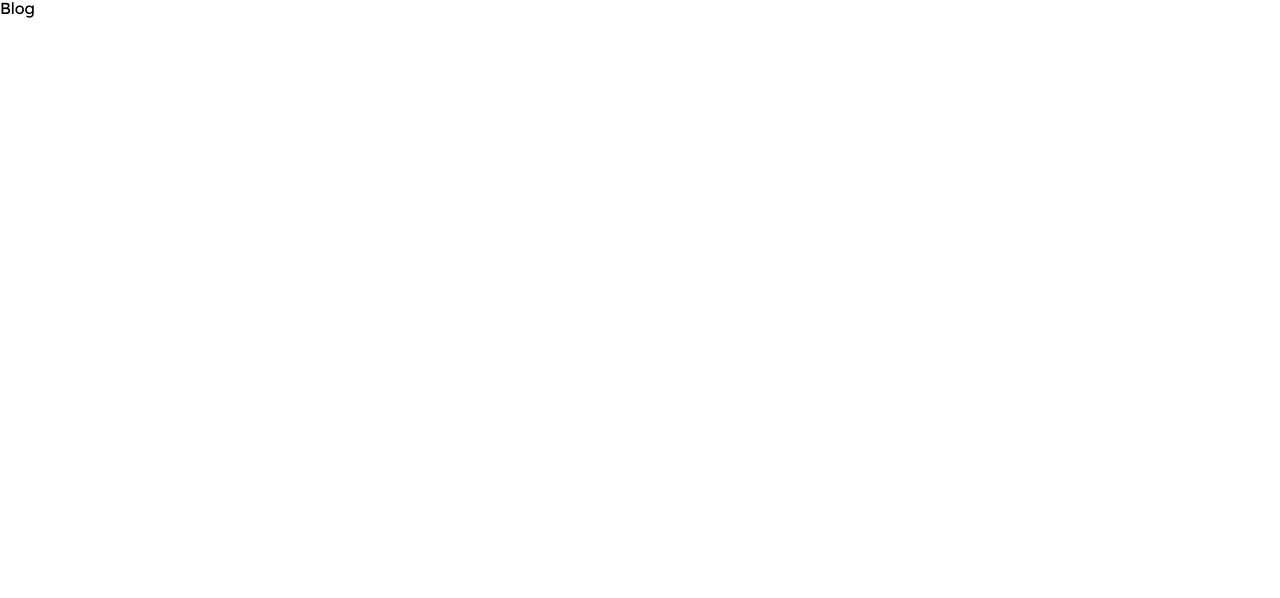
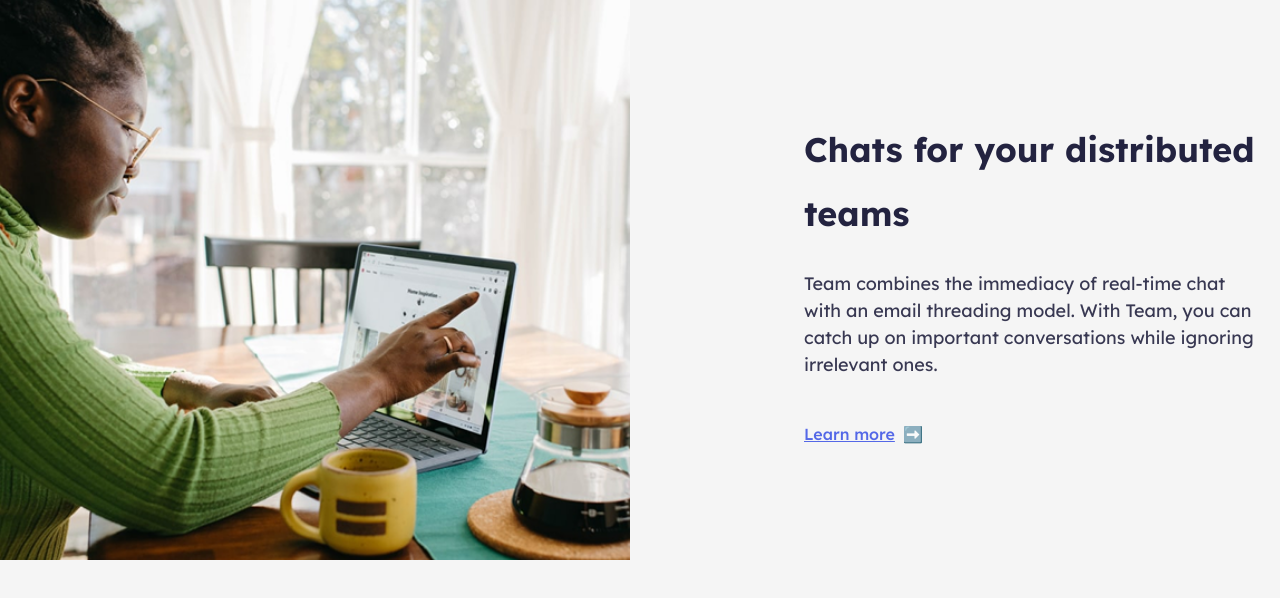
Before and after one commit to Mind1a/blog-team, a plain HTML site: page index.html in a window 1280 px wide. Drawn offline with Linux system fonts and the light colour scheme.

Commit message:
feature/chat-section

```diff
--- a/index.html
+++ b/index.html
@@ -7,10 +7,51 @@
     <title>Document</title>
   </head>
   <body>
-    <header>
-      <ul>
-        <li><a class="blog-page" href="pages/blog.html">Blog</a></li>
-      </ul>
-    </header>
+    <!-- Header -->
+    <header></header>
+
+    <!-- Main Part -->
+    <main class="main-container">
+      <!-- Hero Section -->
+      <section></section>
+
+      <!-- Chat Section -->
+      <section class="chat-section">
+        <div class="container">
+          <div class="image-container">
+            <img src="assets/images/img/image.png" alt="person image" />
+          </div>
+          <div class="text-container">
+            <div class="text-wrapper">
+              <h1>Chats for your distributed teams</h1>
+              <p>
+                Team combines the immediacy of real-time chat with an email
+                threading model. With Team, you can catch up on important
+                conversations while ignoring irrelevant ones.
+              </p>
+              <a href="" class="learn-more-wrapper">
+                <span class="learn-more">Learn more </span>
+                <span>➡️</span>
+              </a>
+            </div>
+          </div>
+        </div>
+      </section>
+
+      <!-- second Chat Section -->
+      <section></section>
+
+      <!-- How to Work Section-->
+      <section></section>
+
+      <!-- Move Faster Section-->
+      <section></section>
+
+      <!-- Review Section-->
+      <section></section>
+    </main>
+
+    <!-- Footer -->
+    <footer></footer>
   </body>
 </html>
--- a/styles/style.css
+++ b/styles/style.css
@@ -123,6 +123,10 @@ table {
   border-spacing: 0;
 }
 
+* {
+  box-sizing: border-box;
+}
+
 a {
   text-decoration: none;
   color: black;
@@ -137,4 +141,101 @@ a {
 
 body {
   font-family: "deca", "Arial Narrow", Arial, sans-serif;
+  background-color: rgb(245, 245, 245);
+  display: flex;
+  flex-direction: column;
+  align-items: center;
 }
+
+/*  Chat Section  */
+
+.main-container {
+  max-width: 1440px;
+  width: 100%;
+  padding: 0px 140px;
+}
+.container {
+  width: 100%;
+  display: flex;
+}
+.image-container {
+  width: 50%;
+  display: flex;
+}
+
+.image-container img {
+  width: 100%;
+  height: 560px;
+  object-fit: cover;
+}
+.text-container {
+  width: 50%;
+
+  display: flex;
+  justify-content: flex-end;
+  align-items: center;
+}
+.text-container .text-wrapper {
+  max-width: 456px;
+  width: 100%;
+}
+
+.text-wrapper h1 {
+  font-weight: 700;
+  font-size: 50px;
+  line-height: 64px;
+  color: rgb(35, 35, 64);
+}
+
+.text-wrapper p {
+  margin: 24px 0 48px;
+  font-size: 18px;
+  line-height: 27px;
+  color: rgba(35, 35, 64, 0.9);
+}
+
+.learn-more-wrapper {
+  display: flex;
+  gap: 8px;
+  align-items: center;
+  text-decoration: none;
+}
+
+.learn-more {
+  text-decoration: underline;
+  font-weight: 500;
+  color: rgb(84, 104, 231);
+}
+
+@media (max-width: 1110px) {
+  .main-container {
+    align-items: center;
+  }
+  .container {
+    flex-direction: column;
+  }
+  .image-container {
+    width: 100%;
+  }
+
+  .text-container {
+    width: 100%;
+    justify-content: center;
+  }
+  .text-container .text-wrapper {
+    max-width: none;
+  }
+}
+
+@media (max-width: 1440px) {
+  .main-container {
+    padding-left: 0px;
+    padding-right: 20px;
+  }
+  .text-container {
+    padding-left: 24px;
+  }
+  .text-wrapper h1 {
+    font-size: 34px;
+  }
+}
```
Also changed, not shown: assets/images/img/image.png (added).
